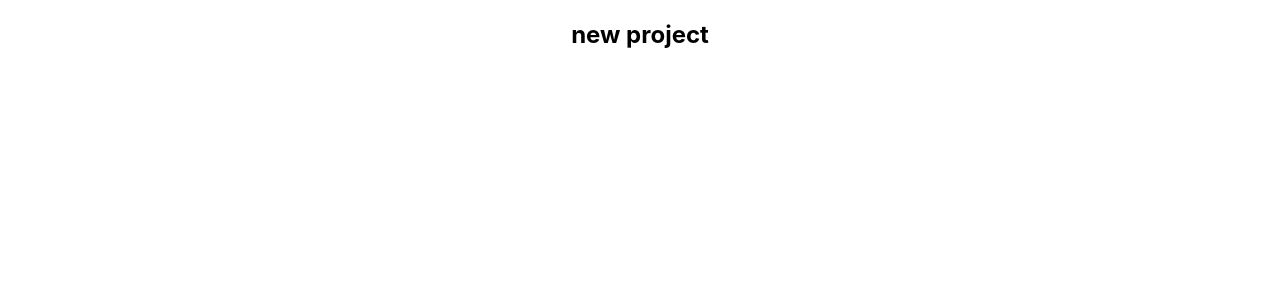
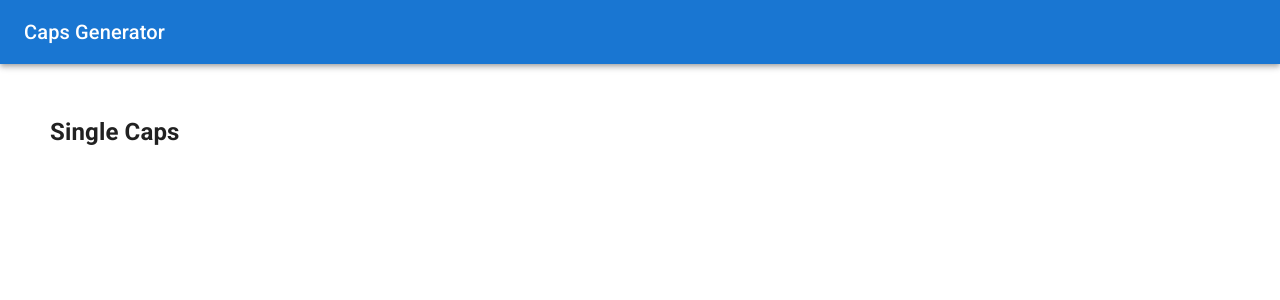
Before and after one commit to 135-Inveon-FullStack-Bootcamp-Classroom/inveon-fullstack-bootcamp, a React (Create React App) app in the folder week-4/caps-generator/: page /single-caps in a window 1280 px wide. Shown: the top 300 px of the page. Built offline with nearby package versions, Linux system fonts and the light colour scheme.

Commit message:
layout page designed

```diff
--- a/week-4/caps-generator/package.json
+++ b/week-4/caps-generator/package.json
@@ -3,11 +3,16 @@
   "version": "0.1.0",
   "private": true,
   "dependencies": {
+    "@emotion/react": "^11.5.0",
+    "@emotion/styled": "^11.3.0",
+    "@mui/material": "^5.0.6",
+    "@mui/styles": "^5.0.2",
     "@testing-library/jest-dom": "^5.11.4",
     "@testing-library/react": "^11.1.0",
     "@testing-library/user-event": "^12.1.10",
     "react": "^17.0.2",
     "react-dom": "^17.0.2",
+    "react-router-dom": "^6.0.1",
     "react-scripts": "4.0.3",
     "web-vitals": "^1.0.1"
   },
--- a/week-4/caps-generator/public/index.html
+++ b/week-4/caps-generator/public/index.html
@@ -5,6 +5,11 @@
     <link rel="icon" href="%PUBLIC_URL%/favicon.ico" />
     <meta name="viewport" content="width=device-width, initial-scale=1" />
     <meta name="theme-color" content="#000000" />
+    <link
+      rel="stylesheet"
+      href="https://fonts.googleapis.com/css?family=Roboto:300,400,500,700&display=swap"
+    />
+
     <meta
       name="description"
       content="Web site created using create-react-app"
--- a/week-4/caps-generator/src/App.js
+++ b/week-4/caps-generator/src/App.js
@@ -1,10 +1,17 @@
-import "./App.css";
+import CapsList from "./Components/CapsList";
+import SingleCaps from "./Components/SingleCaps";
 
-function App() {
+import { BrowserRouter as Router, Route, Routes } from "react-router-dom";
+
+function App(props) {
+  console.log({ props });
   return (
-    <div className="App">
-      <h2>new project</h2>
-    </div>
+    <Router>
+      <Routes>
+        <Route path="/" element={<CapsList />} />
+        <Route path="/single-caps" element={<SingleCaps />} />
+      </Routes>
+    </Router>
   );
 }
 
--- /dev/null
+++ b/week-4/caps-generator/src/Components/CapsList.js
@@ -0,0 +1,11 @@
+import Layout from "./Layout";
+
+const CapsList = () => {
+  return (
+    <Layout>
+      <h2>CapsList</h2>
+    </Layout>
+  );
+};
+
+export default CapsList;
--- /dev/null
+++ b/week-4/caps-generator/src/Components/Header.js
@@ -0,0 +1,19 @@
+import * as React from "react";
+import AppBar from "@mui/material/AppBar";
+import Box from "@mui/material/Box";
+import Toolbar from "@mui/material/Toolbar";
+import Typography from "@mui/material/Typography";
+
+export default function Header() {
+  return (
+    <Box sx={{ flexGrow: 1 }}>
+      <AppBar position="static">
+        <Toolbar>
+          <Typography variant="h6" component="div" sx={{ flexGrow: 1 }}>
+            Caps Generator
+          </Typography>
+        </Toolbar>
+      </AppBar>
+    </Box>
+  );
+}
--- /dev/null
+++ b/week-4/caps-generator/src/Components/Layout/index.js
@@ -0,0 +1,12 @@
+import Header from "../Header";
+
+const Layout = ({ children }) => {
+  return (
+    <div className="App">
+      <Header />
+      <div style={{ margin: 50 }}>{children}</div>
+    </div>
+  );
+};
+
+export default Layout;
--- /dev/null
+++ b/week-4/caps-generator/src/Components/SingleCaps.js
@@ -0,0 +1,11 @@
+import Layout from "./Layout";
+
+const SingleCaps = () => {
+  return (
+    <Layout>
+      <h2>Single Caps</h2>
+    </Layout>
+  );
+};
+
+export default SingleCaps;
--- a/week-4/caps-generator/src/index.js
+++ b/week-4/caps-generator/src/index.js
@@ -1,14 +1,16 @@
-import React from 'react';
-import ReactDOM from 'react-dom';
-import './index.css';
-import App from './App';
-import reportWebVitals from './reportWebVitals';
+import React from "react";
+import ReactDOM from "react-dom";
+import "./index.css";
+import App from "./App";
+import reportWebVitals from "./reportWebVitals";
+import CssBaseline from "@mui/material/CssBaseline";
 
 ReactDOM.render(
   <React.StrictMode>
+    <CssBaseline />
     <App />
   </React.StrictMode>,
-  document.getElementById('root')
+  document.getElementById("root")
 );
 
 // If you want to start measuring performance in your app, pass a function
```
Also changed, not shown: 1 other file (tests, documents, lock files or other folders).
